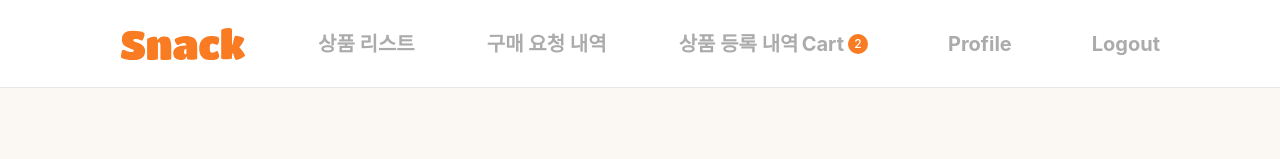
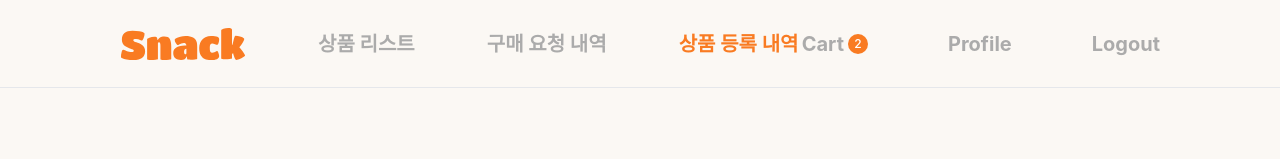
Before and after one commit to Codeit-Snack/frontend, a Next.js app: page /product-register-history in a window 1280 px wide. Shown: the top 159 px of the page. Built offline with nearby package versions, Linux system fonts and the light colour scheme; a web font is replaced by a local one.

Commit message:
[fix] 헤더 경로 수정

```diff
--- a/src/app/guide/page.tsx
+++ b/src/app/guide/page.tsx
@@ -1,4 +1,5 @@
 import Link from "next/link";
+
 import { colorGroups } from "./color-data";
 import { getFontTableRows } from "./font-data";
 import { ColorSwatch } from "./ColorSwatch";
@@ -12,27 +13,14 @@ export const metadata = {
 export default function ColorGuidePage() {
   return (
     <div className="min-h-screen background_background_100_b">
-      <header className="sticky top-0 z-10 border-b line_line_200_l border-solid bg-white/95 backdrop-blur">
-        <div className="mx-auto flex max-w-5xl items-center justify-between px-4 py-4">
-          <Link
-            href="/"
-            className="text-sm font-medium gray_gray_400_t hover:gray_gray_300_t transition-colors"
-          >
-            ← 홈
-          </Link>
-          <h1 className="black_black_400_t text-lg font-semibold">
-            가이드
-          </h1>
-          <span className="text-sm gray_gray_400_t"></span>
-        </div>
-      </header>
+
 
       <main className="mx-auto max-w-5xl px-4 py-8">
         <section className="mb-8">
             <h2 className="mb-1 black_black_400_t text-lg font-semibold mb-8">
               폰트 가이드
             </h2>
-
+           <header/>
             <FontTable rows={getFontTableRows()} />
         </section>
 
--- a/src/components/header/header.tsx
+++ b/src/components/header/header.tsx
@@ -81,23 +81,23 @@ export interface HeaderProps {
 
 const NAV_BY_ROLE: Record<HeaderRole, { label: string; href: string; icon: React.ElementType }[]> = {
   member: [
-    { label: "상품 리스트", href: "/products", icon: Package },
+    { label: "상품 리스트", href: "/productlist", icon: Package },
     { label: "구매 요청 내역", href: "/purchase-requests", icon: ClipboardList },
-    { label: "상품 등록 내역", href: "/product-register", icon: ShoppingBag },
+    { label: "상품 등록 내역", href: "/product-register-history", icon: ShoppingBag },
   ],
   admin: [
-    { label: "상품 리스트", href: "/products", icon: Package },
+    { label: "상품 리스트", href: "/productlist", icon: Package },
     { label: "구매 요청 내역", href: "/purchase-requests", icon: ClipboardList },
     { label: "구매 요청 관리", href: "/admin/purchase-manage", icon: ClipboardList },
     { label: "구매 내역 확인", href: "/admin/purchase-history", icon: FileText },
-    { label: "상품 등록 내역", href: "/product-register", icon: ShoppingBag },
+    { label: "상품 등록 내역", href: "/product-register-history", icon: ShoppingBag },
   ],
   superAdmin: [
-    { label: "상품 리스트", href: "/products", icon: Package },
+    { label: "상품 리스트", href: "/productlist", icon: Package },
     { label: "구매 요청 내역", href: "/purchase-requests", icon: ClipboardList },
     { label: "구매 요청 관리", href: "/admin/purchase-manage", icon: ClipboardList },
     { label: "구매 내역 확인", href: "/admin/purchase-history", icon: FileText },
-    { label: "상품 등록 내역", href: "/product-register", icon: ShoppingBag },
+    { label: "상품 등록 내역", href: "/product-register-history", icon: ShoppingBag },
     { label: "관리", href: "/admin", icon: FileText },
   ],
 };
@@ -190,7 +190,7 @@ export function MobileHeader({
   return (
     <header
       className={cn(
-        "bg-white border-b border-gray-200",
+        "background_background_400_b border-b border-gray-200",
         HEADER_HEIGHT_CLASS,
         "px-6",
         className
@@ -213,7 +213,7 @@ export function MobileHeader({
               aria-hidden
               onClick={() => setOpen(false)}
             />
-            <div className="fixed top-0 left-0 z-50 h-full w-[280px] max-w-[85vw] bg-white shadow-lg flex flex-col">
+            <div className="fixed top-0 left-0 z-50 h-full w-[280px] max-w-[85vw] background_background_400_b shadow-lg flex flex-col">
               {/* 상단 우측 닫기 버튼 */}
               <div className="flex justify-end p-4">
                 <button
@@ -314,7 +314,7 @@ export function DetailHeader({ cartCount = 0, className = "" }: DetailHeaderProp
   const pathname = usePathname();
   const items = NAV_BY_ROLE.member;
   return (
-    <header className={cn("bg-white border-b border-gray-200", HEADER_HEIGHT_CLASS, className)}>
+    <header className={cn("background_background_400_b border-b border-gray-200", HEADER_HEIGHT_CLASS, className)}>
       <div className={cn("flex items-center justify-between", HEADER_CONTAINER_CLASS)}>
         <div className={cn("flex items-center", GNB_LEFT_GAP)}>
           <Link href="/" className="flex items-center">
@@ -367,7 +367,7 @@ export function AdminHeader({ cartCount = 2, className = "" }: AdminHeaderProps)
   const pathname = usePathname();
   const items = NAV_BY_ROLE.admin;
   return (
-    <header className={cn("bg-white border-b border-gray-200", HEADER_HEIGHT_CLASS, className)}>
+    <header className={cn("background_background_400_b border-b border-gray-200", HEADER_HEIGHT_CLASS, className)}>
       <div className={cn("flex items-center justify-between min-w-0", HEADER_CONTAINER_CLASS)}>
         <div className={cn("flex items-center min-w-0 flex-1 overflow-x-auto [&::-webkit-scrollbar]:hidden", GNB_LEFT_GAP)}>
           <Link href="/" className="flex items-center shrink-0">
@@ -420,7 +420,7 @@ export function SuperAdminHeader({ cartCount = 2, className = "" }: SuperAdminHe
   const pathname = usePathname();
   const items = NAV_BY_ROLE.superAdmin;
   return (
-    <header className={cn("bg-white border-b border-gray-200", HEADER_HEIGHT_CLASS, className)}>
+    <header className={cn("background_background_400_b border-b border-gray-200", HEADER_HEIGHT_CLASS, className)}>
       <div className={cn("flex items-center justify-between min-w-0", HEADER_CONTAINER_CLASS)}>
         <div className={cn("flex items-center min-w-0 flex-1 overflow-x-auto [&::-webkit-scrollbar]:hidden", GNB_LEFT_GAP)}>
           <Link href="/" className="flex items-center shrink-0">
```
